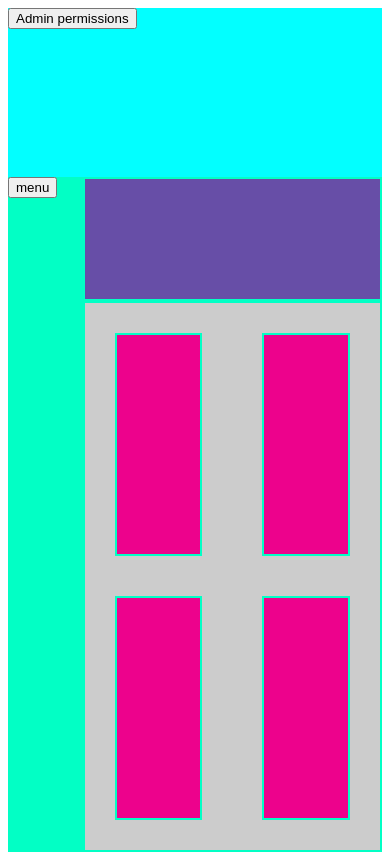
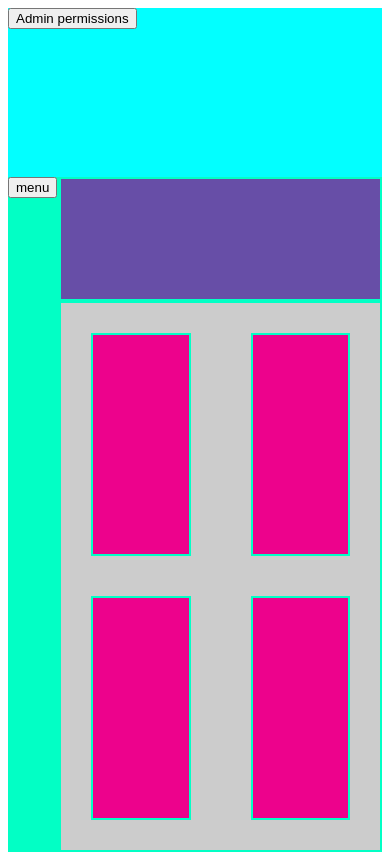
Before and after one commit to davidruizeJala/Bootcamp-FE, an Angular app in the folder angular-challenge/: page / in a window 390 px wide. Built offline with nearby package versions, Linux system fonts and the light colour scheme.

Commit message:
feature: collapse Sidebar when mobile view

```diff
--- a/angular-challenge/src/app/components/template/template.component.css
+++ b/angular-challenge/src/app/components/template/template.component.css
@@ -69,3 +69,9 @@ body {
     background-color: #ED028C;
     border: 2px solid #02FFC5;
 }
+
+@media (max-width: 768px) {
+    .layout {
+        grid-template-columns: 3.2rem 1fr;
+    }
+}
```
Also changed, not shown: 1 other file (tests, documents, lock files or other folders).
